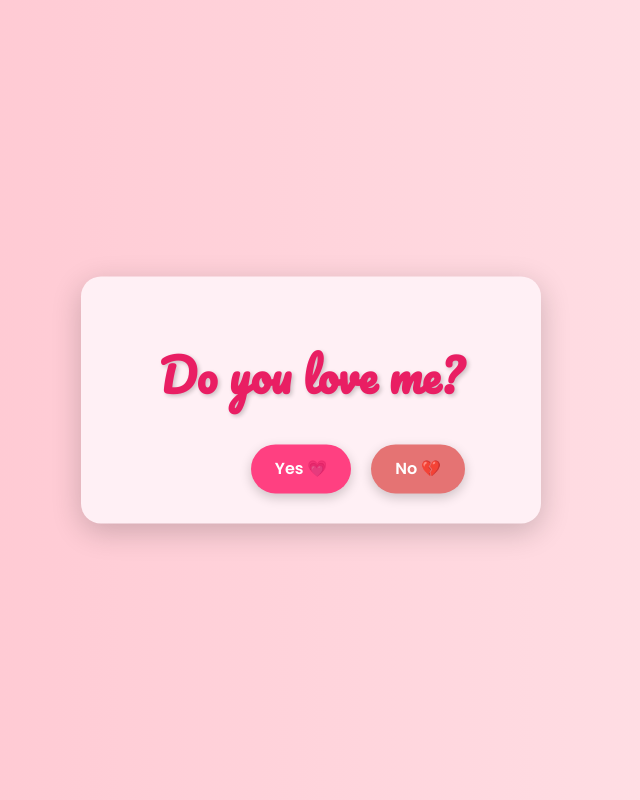
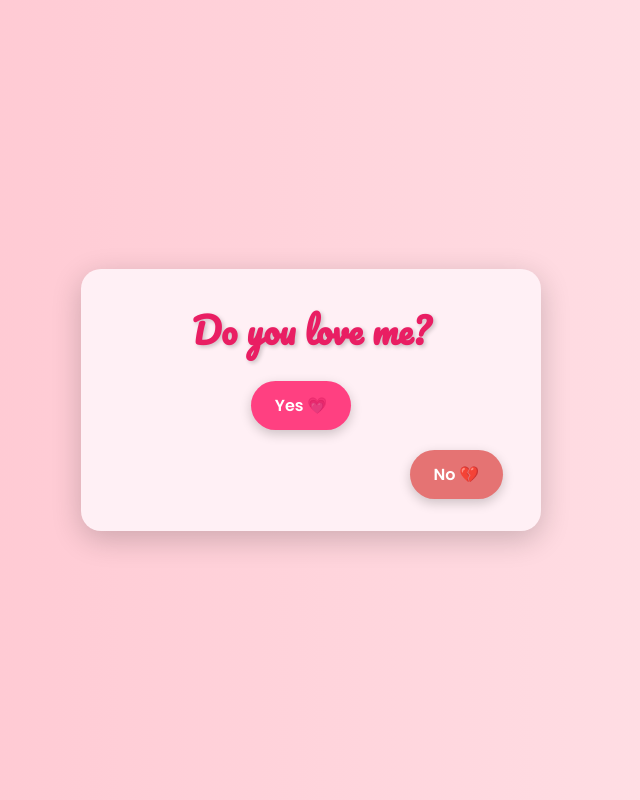
Before and after one commit to YourAtii/DoYouLoveMe, a plain HTML site: page index.html in a window 1280 px wide. Shown: the whole page, without its empty margins (329-969 px from the left). Drawn offline with Linux system fonts and the light colour scheme.

Commit message:
Update index.html

```diff
--- a/index.html
+++ b/index.html
@@ -22,6 +22,7 @@
       text-align: center;
       position: absolute;
       width: 400px;
+      max-width: 92vw;
       padding: 30px;
       background: #fff0f5;
       border-radius: 20px;
@@ -34,14 +35,18 @@
 
     h1 {
       font-family: 'Pacifico', cursive;
-      font-size: 2.8em;
+      font-size: 2.2em;
       color: #e91e63;
       text-shadow: 2px 2px 4px rgba(0,0,0,0.2);
+      margin: 0 0 6px;
     }
 
     .buttons {
       margin-top: 20px;
-      position: relative;
+      position: relative;          /* No button isi box ke andar move hoga */
+      height: 120px;               /* Move space */
+      touch-action: none;          /* Mobile gestures ko roko (scroll/zoom) */
+      user-select: none;
     }
 
     button {
@@ -52,7 +57,7 @@
       border: none;
       border-radius: 30px;
       cursor: pointer;
-      transition: 0.3s ease;
+      transition: 0.2s ease;
       box-shadow: 0 4px 12px rgba(0, 0, 0, 0.2);
     }
 
@@ -63,13 +68,16 @@
     }
 
     #yesBtn:hover {
-      transform: scale(1.1);
+      transform: scale(1.08);
     }
 
     #noBtn {
       background-color: #e57373;
       color: white;
-      position: absolute;
+      position: absolute;          /* Move by left/top */
+      left: 0;                     /* Initial position */
+      top: 0;
+      touch-action: none;
     }
 
     .hearts {
@@ -92,14 +100,8 @@
     }
 
     @keyframes float {
-      0% {
-        opacity: 1;
-        transform: translate(0, 0) scale(1);
-      }
-      100% {
-        opacity: 0;
-        transform: translate(var(--x), var(--y)) scale(1.8);
-      }
+      0% { opacity: 1; transform: translate(0, 0) scale(1); }
+      100% { opacity: 0; transform: translate(var(--x), var(--y)) scale(1.8); }
     }
 
     .popup {
@@ -120,15 +122,13 @@
       text-shadow: 2px 2px 5px rgba(0,0,0,0.2);
     }
 
-    .popup.show {
-      transform: translate(-50%, -50%) scale(1);
-    }
+    .popup.show { transform: translate(-50%, -50%) scale(1); }
   </style>
 </head>
 <body>
   <div class="container">
     <h1>Do you love me?</h1>
-    <div class="buttons">
+    <div class="buttons" id="buttonsBox">
       <button id="yesBtn">Yes 💗</button>
       <button id="noBtn">No 💔</button>
     </div>
@@ -142,31 +142,48 @@
     const yesBtn = document.getElementById('yesBtn');
     const popup = document.getElementById('popup');
     const heartsContainer = document.getElementById('heartsContainer');
-    const container = document.querySelector('.container');
+    const box = document.getElementById('buttonsBox');
 
-    // Move "No" button randomly
-    noBtn.addEventListener('mouseover', () => {
-      const maxX = container.offsetWidth - noBtn.offsetWidth;
-      const maxY = container.offsetHeight - noBtn.offsetHeight;
-      const newX = Math.random() * maxX;
-      const newY = Math.random() * maxY;
+    // --- No button ko random jagah par le jao (desktop + mobile) ---
+    function moveNo() {
+      const maxX = box.clientWidth - noBtn.offsetWidth;
+      const maxY = box.clientHeight - noBtn.offsetHeight;
+      const newX = Math.max(0, Math.random() * maxX);
+      const newY = Math.max(0, Math.random() * maxY);
       noBtn.style.left = `${newX}px`;
-      noBtn.style.top = `${newY}px`;
-    });
+      noBtn.style.top  = `${newY}px`;
+    }
 
-    // Heart animation on "Yes"
+    // Desktop hover
+    noBtn.addEventListener('mouseover', moveNo);
+
+    // Mobile/Touch: tap par hi bhaag jao (click se pehle)
+    noBtn.addEventListener('pointerdown', (e) => {
+      e.preventDefault();     // click ko cancel kar do
+      e.stopPropagation();
+      moveNo();
+    }, { passive: false });
+
+    // Extra safety for older iOS: touchstart bhi handle kar lo
+    noBtn.addEventListener('touchstart', (e) => {
+      e.preventDefault();
+      e.stopPropagation();
+      moveNo();
+    }, { passive: false });
+
+    // --- Yes button: hearts + popup ---
     yesBtn.addEventListener('click', () => {
       popup.classList.add('show');
 
-      setInterval(() => {
+      const spawn = setInterval(() => {
         const heart = document.createElement('div');
         heart.classList.add('heart');
-        heart.innerText = '❤️';
+        heart.textContent = '❤️';
 
         const startX = Math.random() * window.innerWidth;
         const startY = window.innerHeight;
         const endX = (Math.random() - 0.5) * 300 + 'px';
-        const endY = (-window.innerHeight) + 'px'; // go to top
+        const endY = (-window.innerHeight) + 'px';
 
         heart.style.left = `${startX}px`;
         heart.style.top = `${startY}px`;
@@ -174,9 +191,16 @@
         heart.style.setProperty('--y', endY);
 
         heartsContainer.appendChild(heart);
-
         setTimeout(() => heart.remove(), 2500);
       }, 150);
+
+      // Optional: 6 sec baad hearts band karne hain to uncomment kar do
+      // setTimeout(() => clearInterval(spawn), 6000);
+    });
+
+    // Start: No button ko thoda center ke paas rakh do
+    window.addEventListener('load', () => {
+      moveNo();
     });
   </script>
 </body>
```
